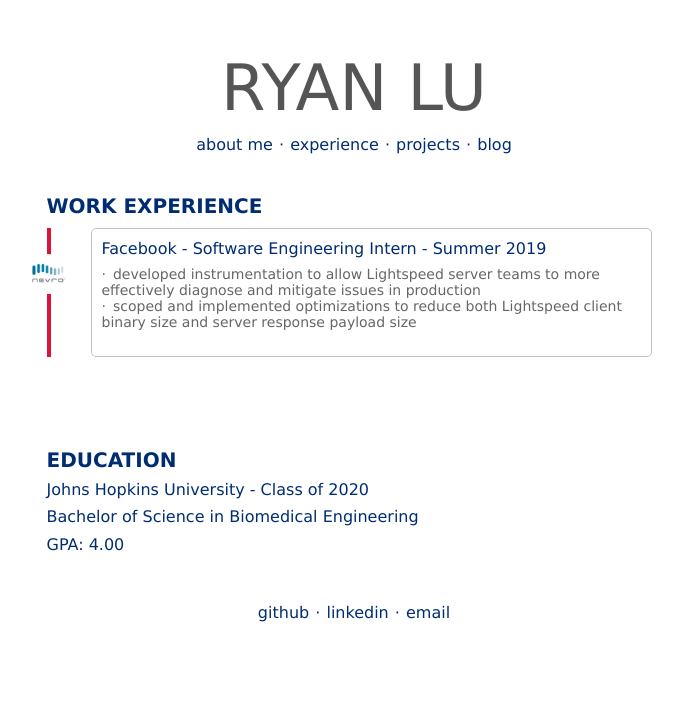
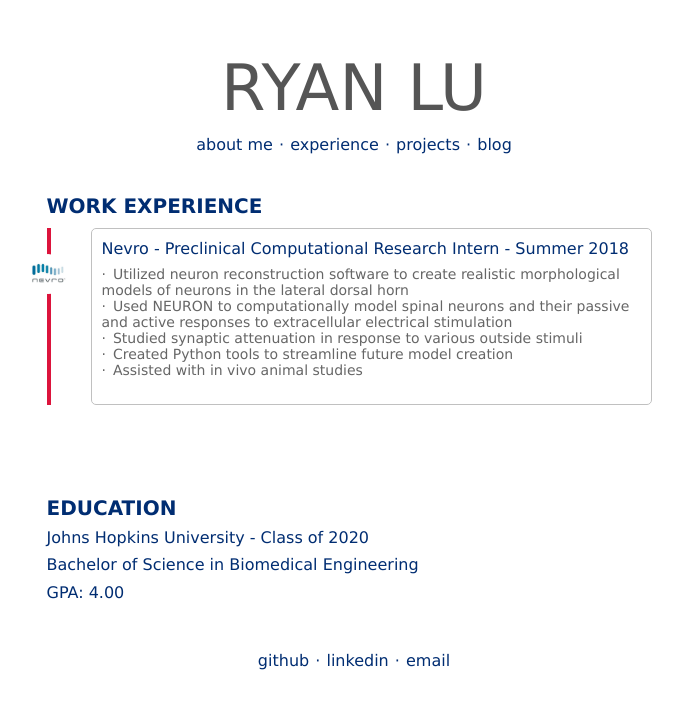
Before and after one commit to ryanlu41/ryanlu41.github.io, a Jekyll site: the page built from experience/index.html, in a window 1280 px wide. Shown: the top 709 px of the page, without its empty margins (286-969 px from the left). Built offline with Jekyll 4.4.1, drawn with Linux system fonts in a browser that asks for light colours.

Commit message:
experience

```diff
--- a/experience/index.html
+++ b/experience/index.html
@@ -46,14 +46,13 @@ title: Ryan Lu - Experience
 		<h3>WORK EXPERIENCE</h3>
 		<div class="timeline">
 			<div class="timeline-item nevro">
-				<h4>Facebook - Software Engineering Intern - Summer 2019</h4>
+				<h4>Nevro - Preclinical Computational Research Intern - Summer 2018</h4>
 				<ul>
-					<li>developed instrumentation to allow Lightspeed server teams to more effectively diagnose and
-						mitigate
-						issues in production</li>
-					<li>scoped and implemented optimizations to reduce both Lightspeed client binary size and server
-						response
-						payload size</li>
+					<li>Utilized neuron reconstruction software to create realistic morphological models of neurons in the lateral dorsal horn</li>
+					<li>Used NEURON to computationally model spinal neurons and their passive and active responses to extracellular electrical stimulation</li>
+					<li>Studied synaptic attenuation in response to various outside stimuli</li>
+					<li>Created Python tools to streamline future model creation</li>
+					<li>Assisted with in vivo animal studies</li>
 				</ul>
 			</div>
 		</div>
```
